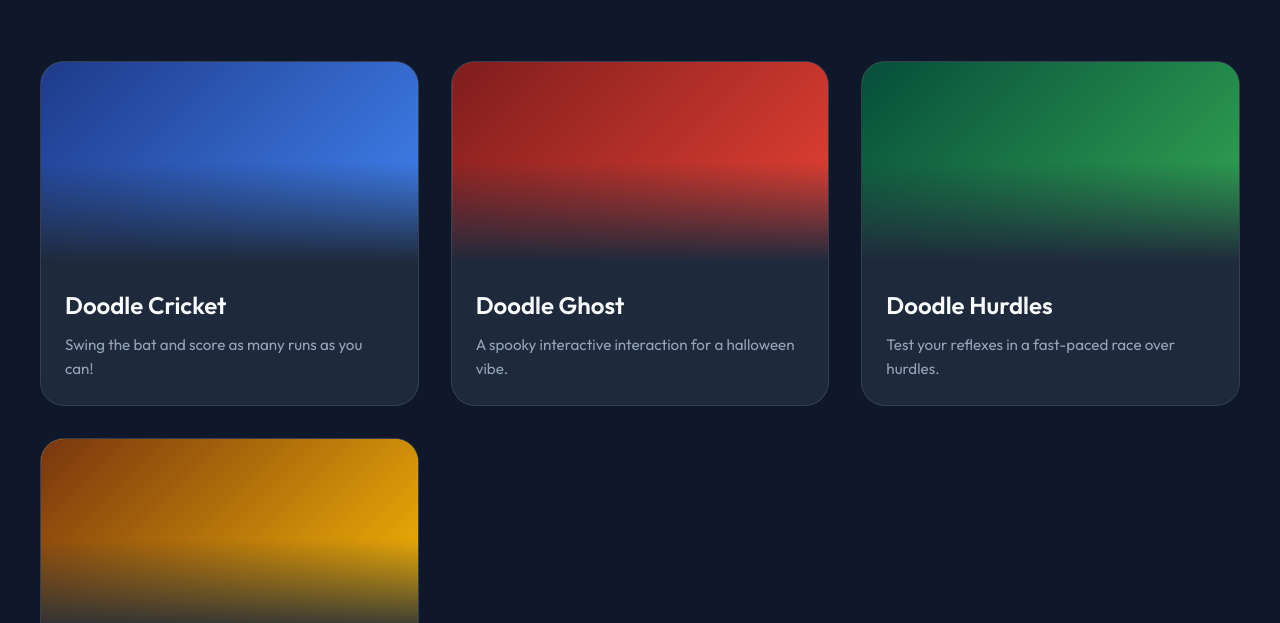
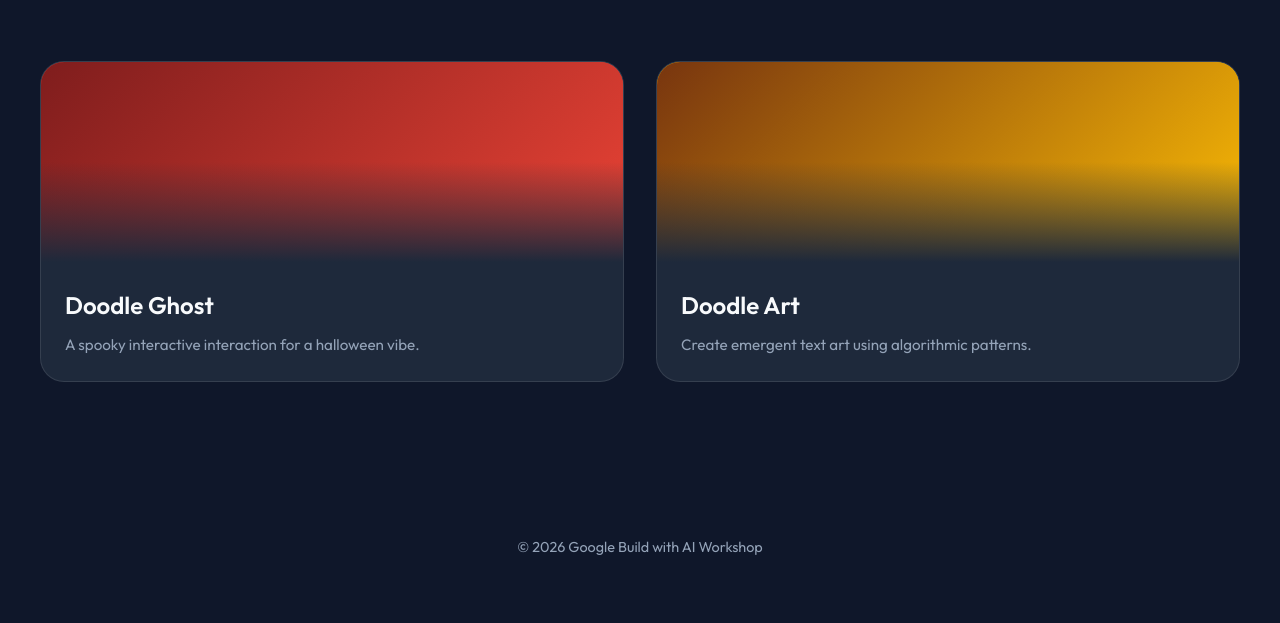
Before and after one commit to harsh25jai/Google-BuildwithAI-Workshop, a website built with Vite: page Google-doodle/index.html in a window 1280 px wide. Shown: the part 177-800 px from the top of the page. Built offline with nearby package versions, Linux system fonts and the light colour scheme.

Commit message:
Disabling Cricket and hurdles until refinement

```diff
--- a/Google-doodle/index.html
+++ b/Google-doodle/index.html
@@ -1,15 +1,18 @@
 <!DOCTYPE html>
 <html lang="en">
+
 <head>
     <meta charset="UTF-8">
     <meta name="viewport" content="width=device-width, initial-scale=1.0">
     <title>Google Doodle Challenges</title>
-    <meta name="description" content="Explore interactive Google Doodle challenges: Cricket, Ghost, Hurdles, and Emergent Text Art.">
+    <meta name="description"
+        content="Explore interactive Google Doodle challenges: Cricket, Ghost, Hurdles, and Emergent Text Art.">
     <link rel="preconnect" href="https://fonts.googleapis.com">
     <link rel="preconnect" href="https://fonts.gstatic.com" crossorigin>
     <link href="https://fonts.googleapis.com/css2?family=Outfit:wght@300;400;600;800&display=swap" rel="stylesheet">
     <link rel="stylesheet" href="/style.css">
 </head>
+
 <body>
     <div id="app">
         <header>
@@ -18,13 +21,13 @@
         </header>
 
         <main class="gallery">
-            <a href="/challenges/cricket/" class="card" id="card-cricket">
+            <!-- <a href="/challenges/cricket/" class="card" id="card-cricket">
                 <div class="card-image cricket-bg"></div>
                 <div class="card-content">
                     <h2>Doodle Cricket</h2>
                     <p>Swing the bat and score as many runs as you can!</p>
                 </div>
-            </a>
+            </a> -->
 
             <a href="/challenges/ghost/" class="card" id="card-ghost">
                 <div class="card-image ghost-bg"></div>
@@ -34,13 +37,13 @@
                 </div>
             </a>
 
-            <a href="/challenges/hurdles/" class="card" id="card-hurdles">
+            <!-- <a href="/challenges/hurdles/" class="card" id="card-hurdles">
                 <div class="card-image hurdles-bg"></div>
                 <div class="card-content">
                     <h2>Doodle Hurdles</h2>
                     <p>Test your reflexes in a fast-paced race over hurdles.</p>
                 </div>
-            </a>
+            </a> -->
 
             <a href="/challenges/emergent-text/" class="card" id="card-emergent">
                 <div class="card-image emergent-bg"></div>
@@ -57,4 +60,5 @@
     </div>
     <script type="module" src="/main.js"></script>
 </body>
+
 </html>
```
